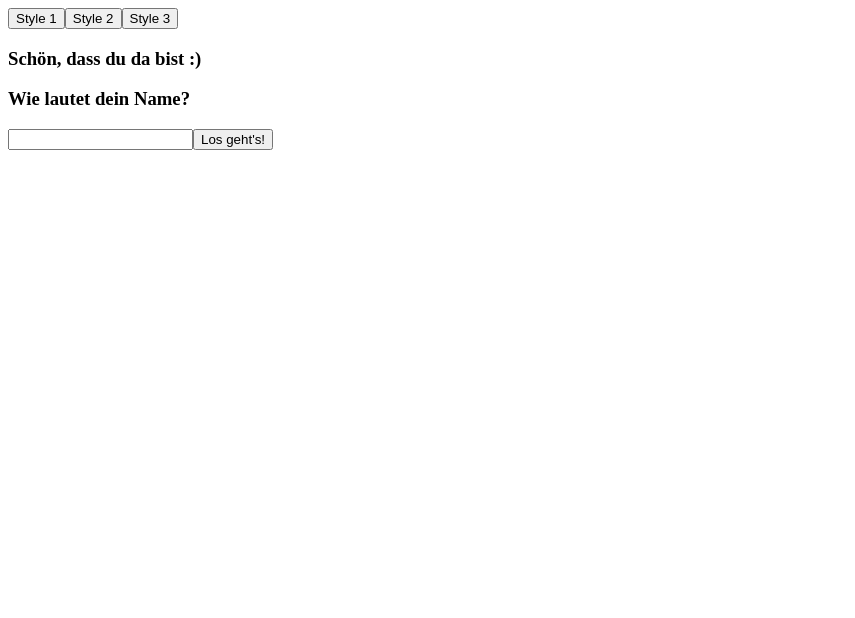
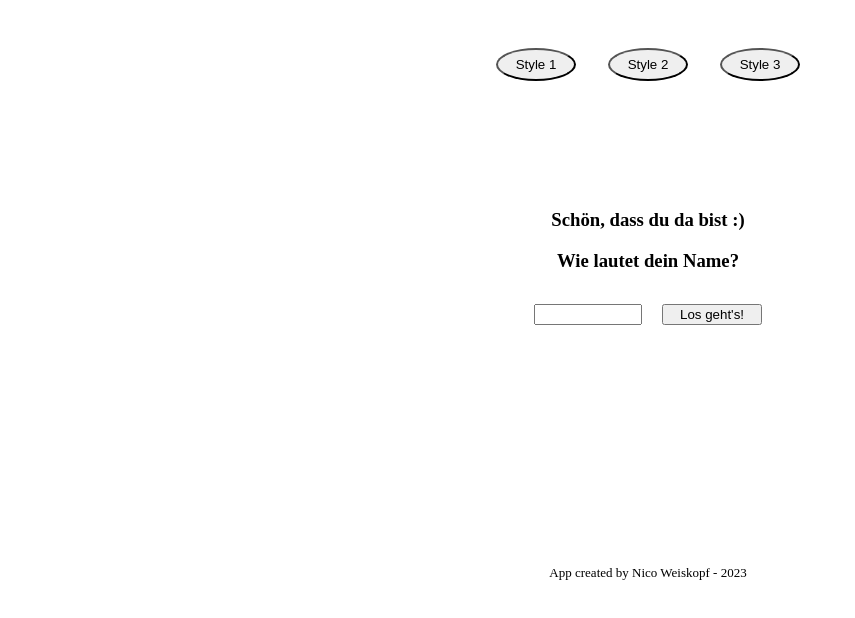
Before and after one commit to Bionic-o/letter_selector, a React (Create React App) app: page /#/ in a window 1280 px wide. Shown: the top 618 px of the page, without its empty margins (0-855 px from the left). Built offline with nearby package versions, Linux system fonts and the light colour scheme.

Commit message:
Styling structure

```diff
--- a/src/components/LetterSelect.js
+++ b/src/components/LetterSelect.js
@@ -1,6 +1,6 @@
 import { useLocation } from "react-router-dom"
 import { useEffect, useState, useRef } from "react"
-import Counter from "./test";
+//import Counter from "./test";
 
 function LetterSelect () {
     const location = useLocation();
@@ -28,15 +28,15 @@ function LetterSelect () {
         setFlag(!flag);
         if (flag) {
             myInterval.current = setInterval(() => setAllLetters((prevLetter) => prevLetter + 1), /* "+1" can be anything. array changes but render is correct. no idea how to solve */
-            100);
+            50);
         } else {
             clearInterval(myInterval.current)
         }
     }
-    function resetLetter() {
+    /* function resetLetter() {
         clearInterval(myInterval.current);
         setAllLetters(stringLetters.replaceAll(',', ''))
-    }
+    } */
     useEffect(() => {
         setFlag(true);
         return () => clearInterval(myInterval.current)
@@ -48,15 +48,15 @@ function LetterSelect () {
 
    console.log(allLetters)
     return (
-        <div>
-            <h1>Hallo {userName}!</h1>
-            <p>Lass uns starten</p>
+        <div className="letterPage">
+            <h1 className="hallo">Hallo {userName}!</h1>
+            <p className="text">Lass uns starten</p>
             <div>
-                <button onClick={intervalLetter}>{flag ? "START" : "STOP"}</button>
-                <button onClick={resetLetter}>Reset</button>
+                <button className="start" onClick={intervalLetter}>{flag ? "START" : "STOP"}</button>
+                {/* <button onClick={resetLetter}>Reset</button> */}
             </div>
-            {allLetters[randomIndex]}
-            <Counter />
+            <p className="letter">{allLetters[randomIndex]}</p>
+            {/* <Counter /> */}
         </div>
     )
 }
--- a/src/components/RandomLetter.js
+++ b/src/components/RandomLetter.js
@@ -18,7 +18,7 @@ function RandomLetter ({lettersArray}) {
     useEffect(() => {
         const interval = setInterval(() => {
             setAllLetters((prevLetter) => prevLetter + oneLetter())
-        }, 600);
+        }, 250);
         return() => clearInterval(interval);
     }, [oneLetter])
     console.log(allLetters)
--- a/src/components/StartPage.css
+++ b/src/components/StartPage.css
@@ -0,0 +1,80 @@
+body {
+    width: 100%;
+    height: 100%;
+}
+
+.app {
+    text-align: center;
+    margin: 2rem;
+}
+
+.styleButtons {
+    margin-bottom: 8rem;
+    margin-top: 3rem;
+}
+
+.style1 {
+    width: 80px;
+    height: 33px;
+    border-radius: 50%;
+}
+.style2 {
+    margin-left: 2rem;
+    margin-right: 2rem;
+    width: 80px;
+    height: 33px;
+    border-radius: 50%;
+}
+.style3 {
+    width: 80px;
+    height: 33px;
+    border-radius: 50%;
+}
+
+.welcome {
+
+}
+.name {
+    margin-bottom: 2rem;
+}
+.input {
+    width: 100px;
+    margin-right: 10px;
+}
+.button {
+    width: 100px;
+    margin-left: 10px;
+}
+.footer {
+    font-size: small;
+    display: flex;
+    justify-content: center;
+    align-items: flex-end;
+    margin-bottom: 2rem;
+    margin-top: 15rem;
+}
+
+
+.letterPage {
+    display: flex;
+    flex-direction: column;
+    justify-content: center;
+    align-items: center;
+}
+
+.hallo {
+    margin-top: 4rem;
+}
+.text {
+    margin-bottom: 6rem;
+}
+.start {
+    margin-bottom: 4rem;
+    border-radius: 50%;
+    width: 100px;
+    height: 100px;
+}
+.letter {
+    font-size: larger;
+    font-weight: bolder;
+}
--- a/src/components/StartPage.js
+++ b/src/components/StartPage.js
@@ -7,20 +7,21 @@ function StartPage () {
     const [userName, setUserName] = useState("")
     console.log(userName)
     return (
-        <div>
-            <div>
+        <div className="app">
+            <div className="styleButtons">
                 <button className="style1">Style 1</button>
                 <button className="style2">Style 2</button>
                 <button className="style3">Style 3</button>
             </div>
             <div>
-                <h3>Schön, dass du da bist :)</h3>
-                <h3>Wie lautet dein Name?</h3>
-                <input type="text" value={userName} onChange={(event) => {setUserName(event.target.value)}}></input>
+                <h3 className="welcome">Schön, dass du da bist :)</h3>
+                <h3 className="name">Wie lautet dein Name?</h3>
+                <input className="input" type="text" value={userName} onChange={(event) => {setUserName(event.target.value)}}></input>
                 <Link to="/letterselect" state={{ username: userName}}>
-                    <button>Los geht's!</button>
+                    <button className="button">Los geht's!</button>
                 </Link>
             </div>
+            <p className="footer">App created by Nico Weiskopf - 2023</p>
         </div>
     )
 }
```
